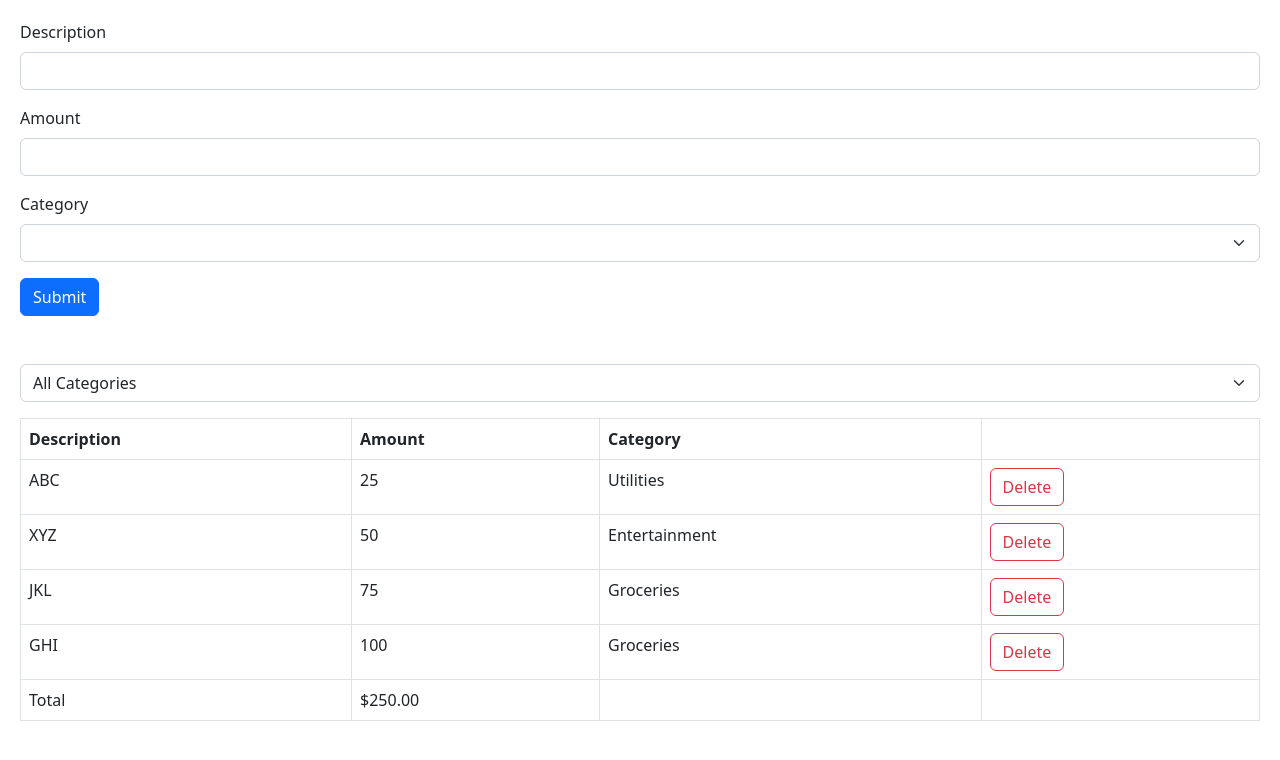
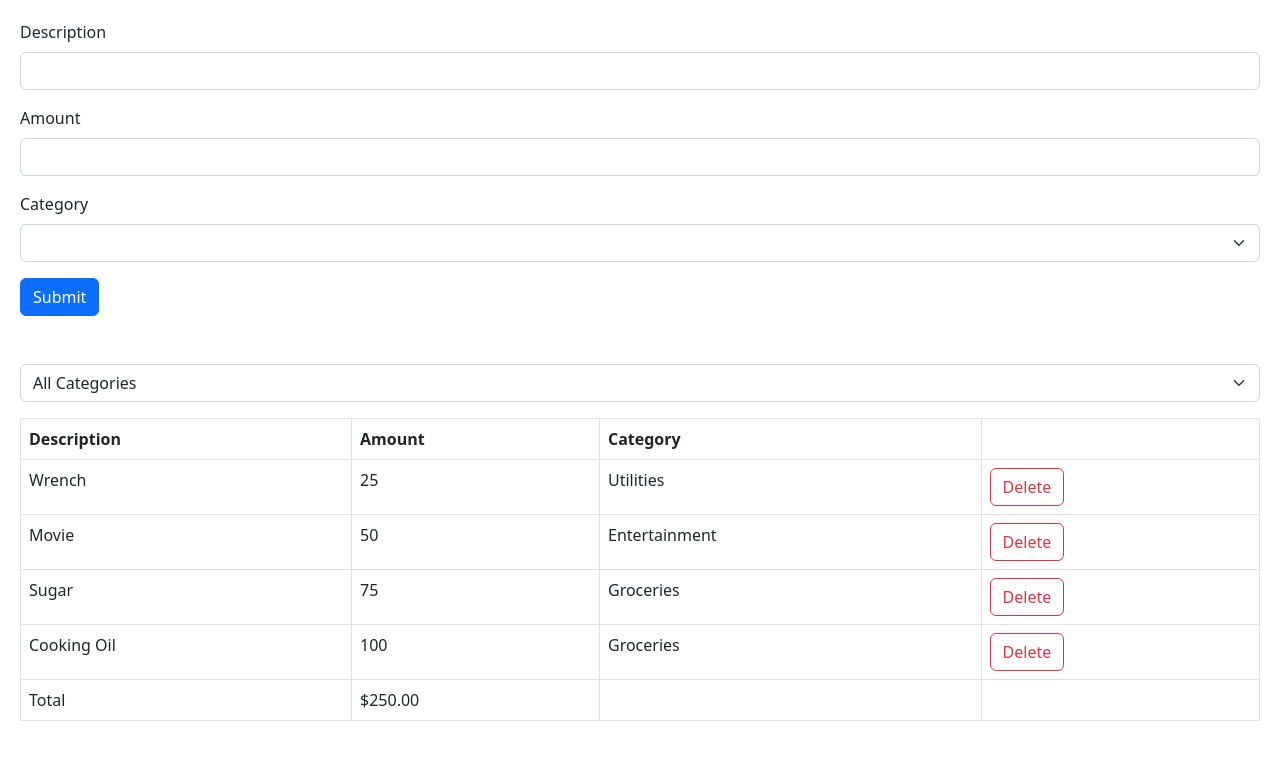
Before and after one commit to saeedurrehman01/ReactwithMosh, a React (Vite) app in the folder react-app/: page / in a window 1280 px wide. Shown: the top 760 px of the page. Built offline with nearby package versions, Linux system fonts and the light colour scheme.

Commit message:
Expense Tracker Completed

```diff
--- a/react-app/src/App.tsx
+++ b/react-app/src/App.tsx
@@ -10,25 +10,25 @@ function App() {
   const [expenses, setExpenses] = useState([
     {
       id: 1,
-      description: "ABC",
+      description: "Wrench",
       amount: 25,
       category: "Utilities",
     },
     {
       id: 2,
-      description: "XYZ",
+      description: "Movie",
       amount: 50,
       category: "Entertainment",
     },
     {
       id: 3,
-      description: "JKL",
+      description: "Sugar",
       amount: 75,
       category: "Groceries",
     },
     {
       id: 4,
-      description: "GHI",
+      description: "Cooking Oil",
       amount: 100,
       category: "Groceries",
     },
```
